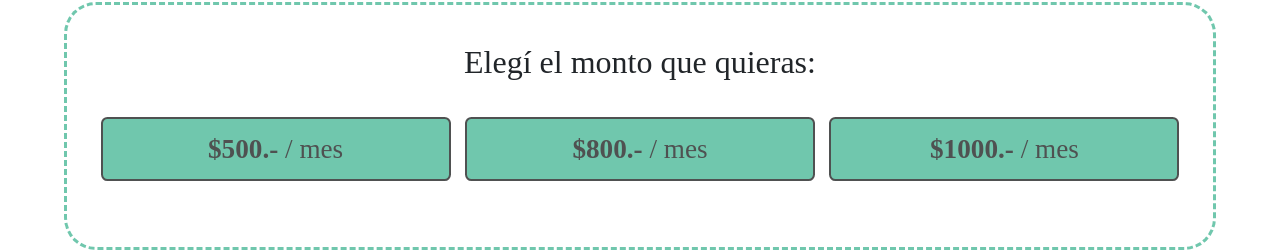
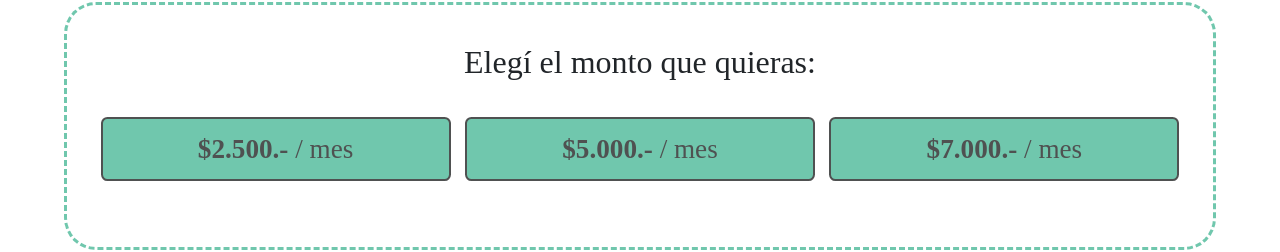
Before and after one commit to franlavaggi/bicho-feliz, a website: page donaciones.html in a window 1280 px wide. Shown: the part 895-1147 px from the top of the page. Drawn offline with nearby package versions, Linux system fonts and the light colour scheme; a web font is replaced by a local one.

Commit message:
Actualización montos de suscripciones

```diff
--- a/donaciones.html
+++ b/donaciones.html
@@ -112,15 +112,15 @@
 
       <div class="row">
         <div class="donaciones-item col-md-4">
-          <a href="https://www.mercadopago.com.ar/subscriptions/checkout?preapproval_plan_id=2c938084888a408101888b86d2ce002c" class="button" target="_blank"><b>$500.-</b> / mes</a>
+          <a href="https://www.mercadopago.com.ar/subscriptions/checkout?preapproval_plan_id=2c93808493b072d80193cf8eca1209dc" class="button" target="_blank"><b>$2.500.-</b> / mes</a>
         </div>
 
         <div class="donaciones-item col-md-4">
-          <a href="https://www.mercadopago.com.ar/subscriptions/checkout?preapproval_plan_id=2c9380848876a8ea01888b883d140a35" class="button" target="_blank"><b>$800.-</b> / mes</a>
+          <a href="https://www.mercadopago.com.ar/subscriptions/checkout?preapproval_plan_id=2c93808493b073170193cf8f729f0967" class="button" target="_blank"><b>$5.000.-</b> / mes</a>
         </div>
 
         <div class="donaciones-item col-md-4">
-          <a href="https://www.mercadopago.com.ar/subscriptions/checkout?preapproval_plan_id=2c9380848884e39001888b88cd1403dc" class="button" target="_blank"><b>$1000.-</b> / mes </a>
+          <a href="https://www.mercadopago.com.ar/subscriptions/checkout?preapproval_plan_id=2c93808493b073170193cf8fe0310968" class="button" target="_blank"><b>$7.000.-</b> / mes </a>
         </div>
       </div>
     </section>
```
